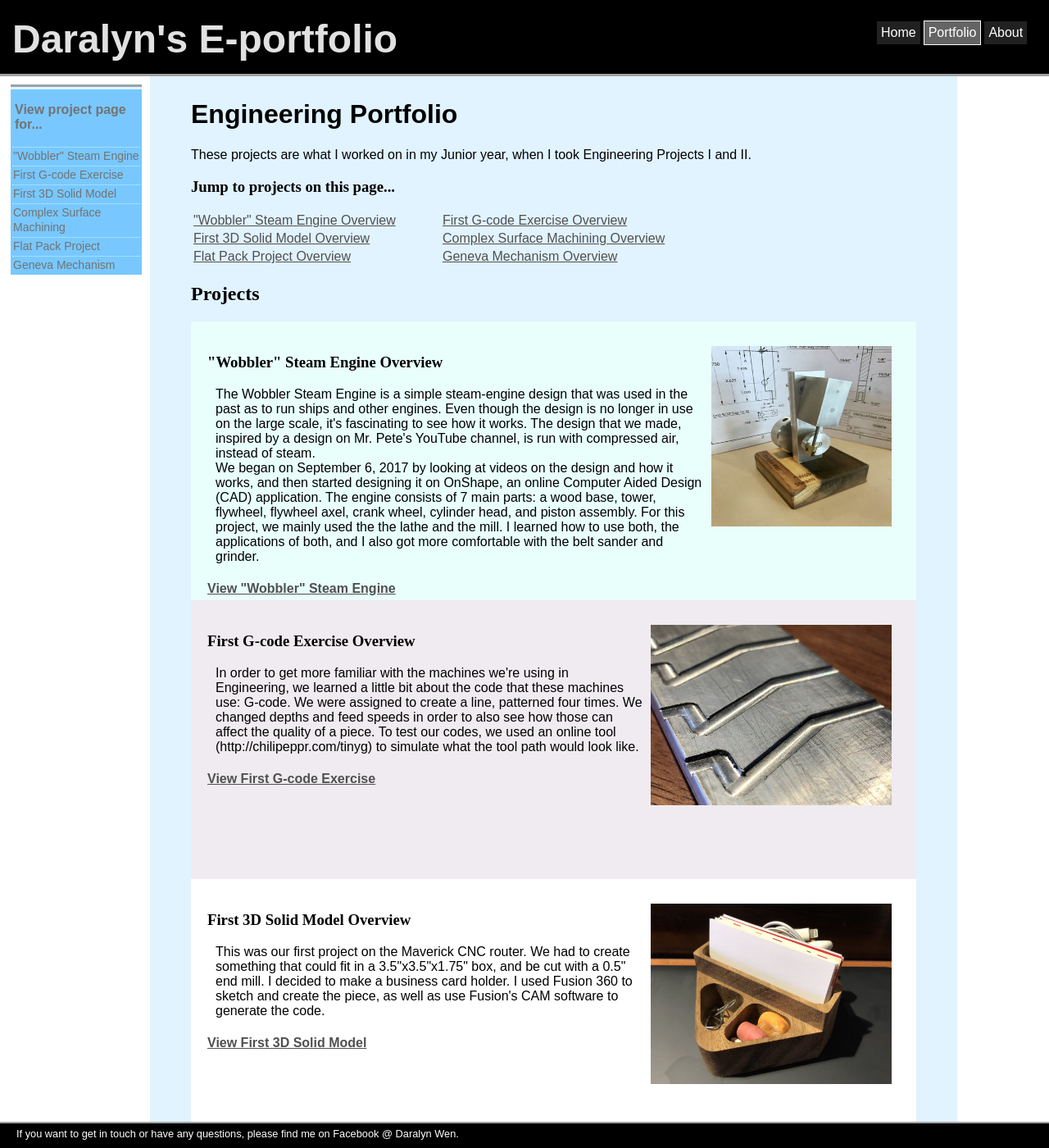
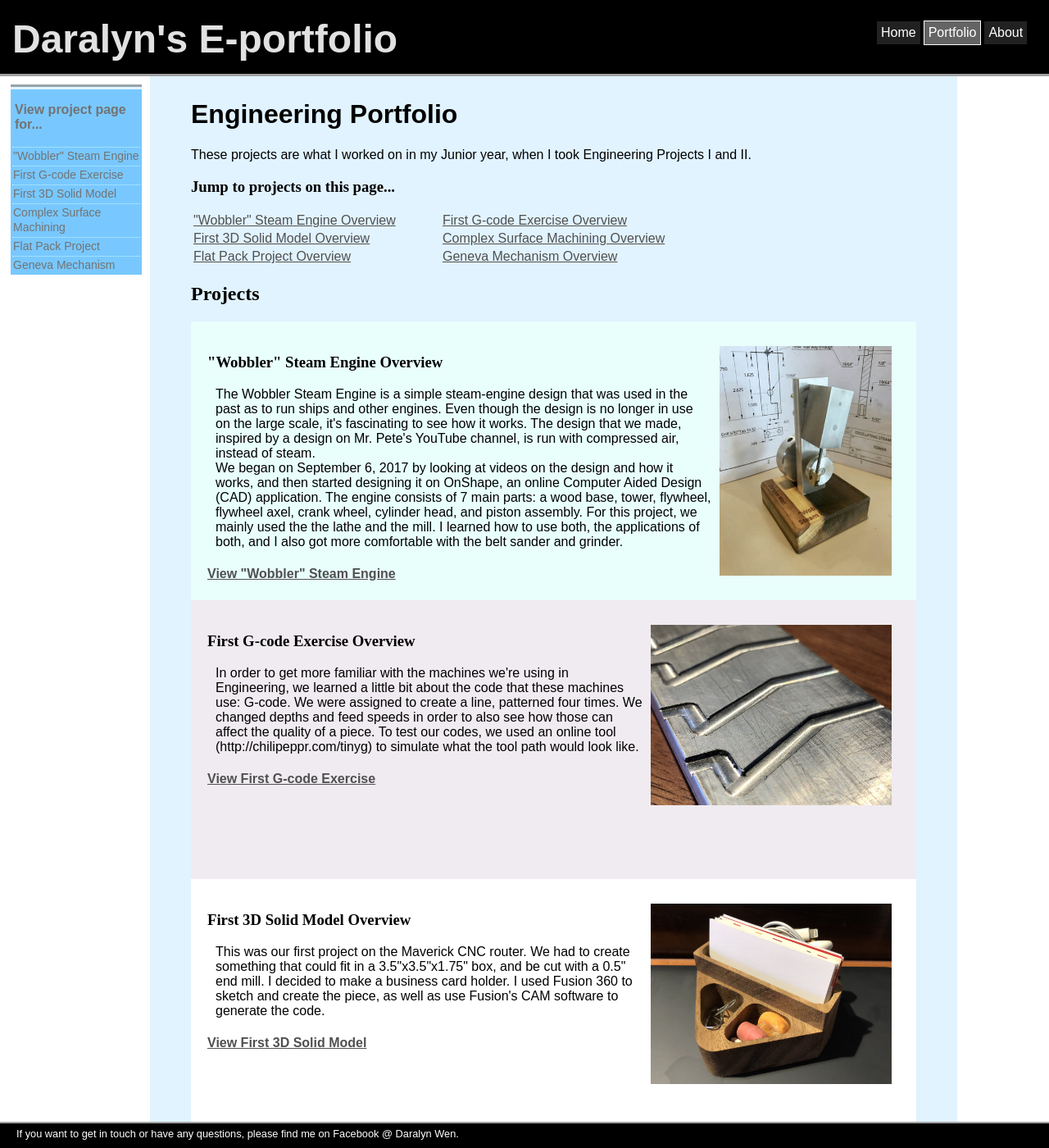
Before and after one commit to daralyn/daralyn.github.io, a Jekyll site: the page built from portfolio/engineering/index.html, in a window 1280 px wide and 1400 px high. Shown: the whole window at 82% size. Built offline with Jekyll 4.4.1, drawn with Linux system fonts in a browser that asks for light colours.

Commit message:
Update index.html

```diff
--- a/portfolio/engineering/index.html
+++ b/portfolio/engineering/index.html
@@ -106,7 +106,7 @@ title: Daralyn's Engineering Portfolio
 
 	img.vertpic{
 		float: right;
-		width: 220px;
+		height: 280px;
 		margin: 10px;
 	}
 
```
